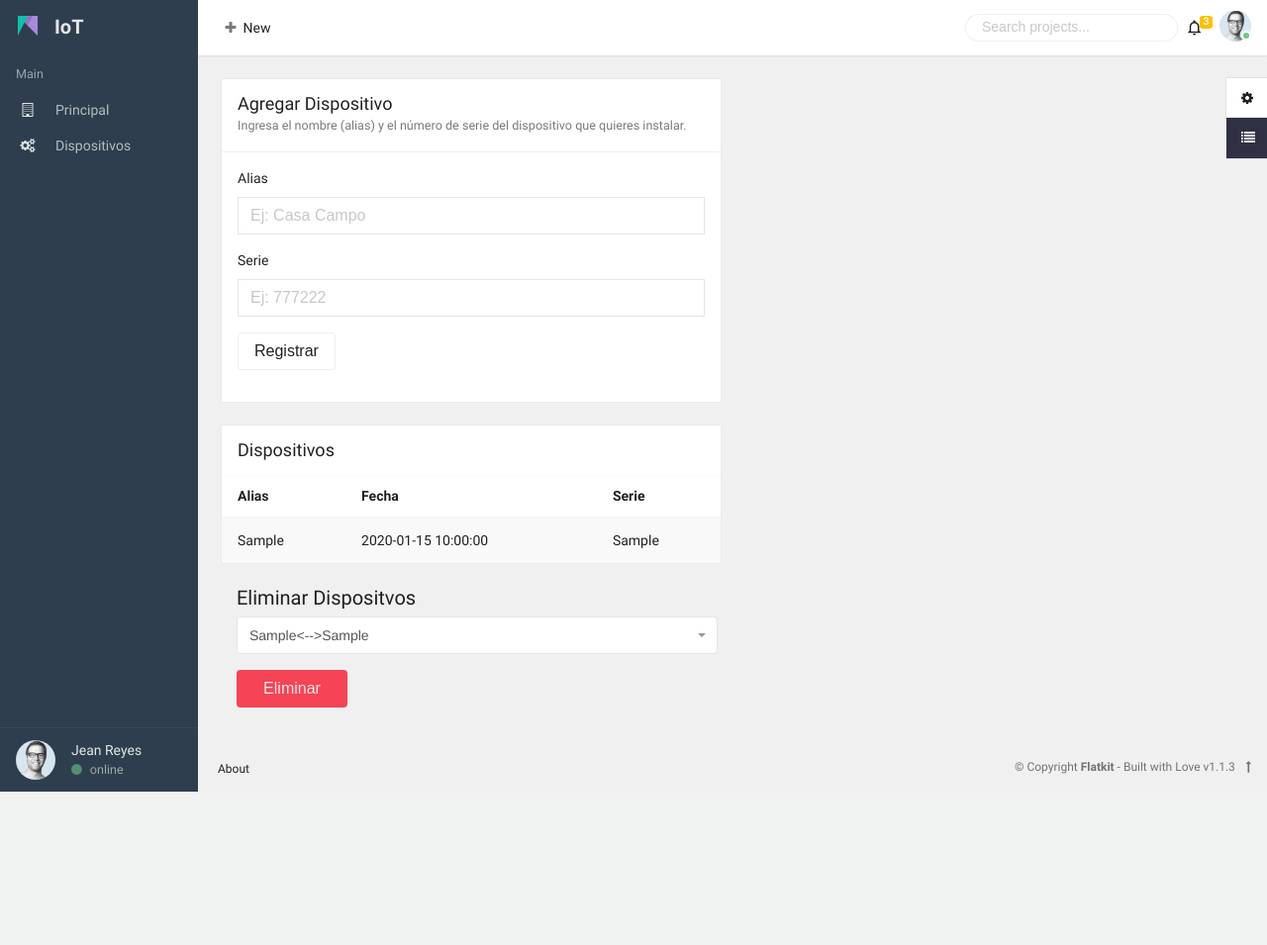
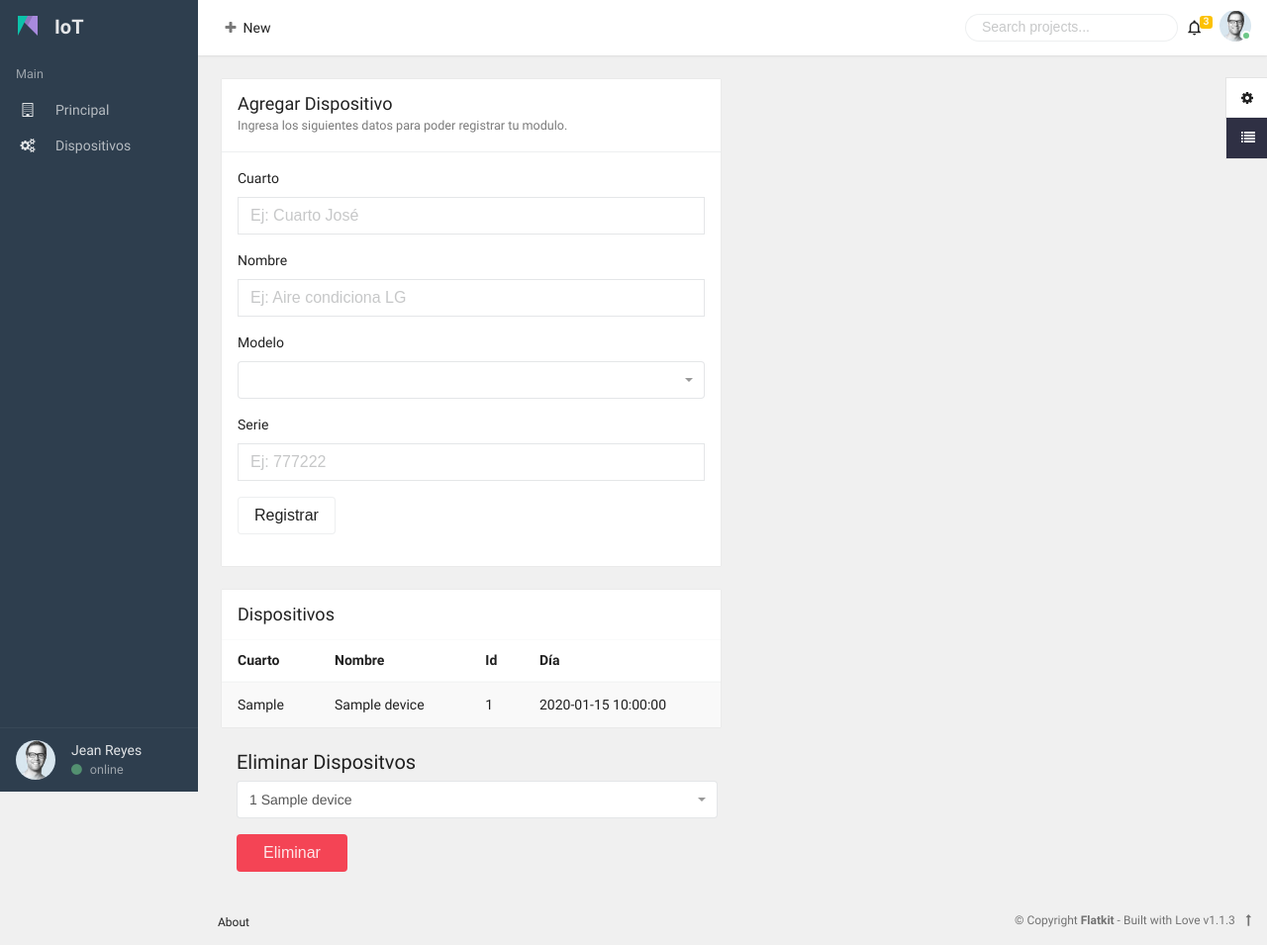
Before and after one commit to 8ar/Notas, a PHP site: page /web/8ardom.ga/public_html/devices.php in a window 1280 px wide. Shown: the whole page at 99% size. Before the commit the page ends 800 px from the top, so only its background shows below. Run offline with PHP 8.4, Linux system fonts and the light colour scheme; the visitor is signed in with stand-in values (Sample User, id 1); tables that the repository leaves empty or names only in its code hold one stand-in row (values such as "Sample post"); data that the repository does not hold is empty; some libraries are stand-ins or nearby versions.

Commit message:
Datos Devices
Se hicieron cambios a la carga de datos en la base de datos para que se pueda identificar los

```diff
--- a/web/8ardom.ga/public_html/devices.php
+++ b/web/8ardom.ga/public_html/devices.php
@@ -1,4 +1,3 @@
-
 <?php
 //PruebaGit Release
 session_start();
@@ -13,31 +12,37 @@
  define("DB_PASSWORD", "zqZLcM3LiZ");
  define("DB_DATABASE", "admin_C_DRub");
 
-$alias="";
+$model="";
 $serie="";
+$room="";
 $user_id = $_SESSION['user_id'];
 
 //momento de conectarnos a db
 $conn = mysqli_connect(DB_HOST, DB_USER, DB_PASSWORD, DB_DATABASE);
 
 if ($conn==false){
-  echo "Hubo un problema al conectarse a María DB";
+  echo "Hubo un problema al conectarse a la BD";
   die();
 }
 
 if( isset($_POST['id_to_delete']) && $_POST['id_to_delete']!="") {
   $id_to_delete = $_POST['id_to_delete'];
-  $conn->query("DELETE FROM `admin_cursoiot`.`devices` WHERE  `devices_id`=$id_to_delete");
+  $conn->query("DELETE FROM `admin_C_DRub`.`devices` WHERE  `devices_id`='".$id_to_delete."'");
 }
 
-if( isset($_POST['serie']) && isset($_POST['alias'])) {
+if( isset($_POST['serie']) && isset($_POST['mc_num']) && isset($_POST['room']) && isset($_POST['room']) ) {
 
-  $alias = strip_tags($_POST['alias']);
+  $mc_num = strip_tags($_POST['mc_num']);
   $serie = strip_tags($_POST['serie']);
-  $conn->query("INSERT INTO `devices` (`devices_alias`, `devices_serie`, `devices_user_id`) VALUES ('".$alias."', '".$serie."', '".$user_id."');");
+  $name=strip_tags($_POST['name']);
+  $id= $mc_num."-".$serie;
+  $room = strip_tags($_POST['room']);
+  $conn->query("INSERT INTO `devices` (`devices_name`, `devices_id`, `devices_user_id`,`devices_room`) VALUES ('".$name."', '".$id."', '".$user_id."','".$room."');");
 
-}
+  }
 
+$result = $conn->query("SELECT * FROM `module_catalog`");
+$models = $result->fetch_all(MYSQLI_ASSOC);
 $result = $conn->query("SELECT * FROM `devices` WHERE `devices_user_id` = '".$user_id."'");
 $devices = $result->fetch_all(MYSQLI_ASSOC);
 
@@ -225,7 +230,7 @@
                 <div class="box-header">
 
                   <h2>Agregar Dispositivo</h2>
-                  <small>Ingresa el nombre (alias) y el número de serie del dispositivo que quieres instalar.</small>
+                  <small>Ingresa los siguientes datos para poder registrar tu modulo.</small>
 
                 </div>
                 <div class="box-divider m-0"></div>
@@ -234,9 +239,28 @@
 
                   <form role="form" method="post" target="">
                     <div class="form-group">
-                      <label for="exampleInputEmail1">Alias</label>
-                      <input name="alias" type="text" class="form-control" placeholder="Ej: Casa Campo">
+                      <label for="exampleInputEmail1">Cuarto</label>
+                      <input name="room" type="text" class="form-control" placeholder="Ej: Cuarto José">
                     </div>
+
+                    <form role="form" method="post" target="">
+                      <div class="form-group">
+                        <label for="exampleInputEmail1">Nombre</label>
+                        <input name="name" type="text" class="form-control" placeholder="Ej: Aire condiciona LG">
+                      </div>
+
+
+
+                    <div class="form-group">
+                      <label for="exampleInputEmail1">Modelo</label>
+                      <select  name="mc_num" class="form-control select2" ui-jp="select2" ui-options="{theme: 'bootstrap'}">
+                        <?php foreach ($models as $model ) { ?>
+                          <option value="<?php echo $model['mc_num']?>"><?php echo $model['mc_num']." ".$model['mc_name'] ?></option>
+                        <?php } ?>
+                      </select>
+                    </div>
+
+
                     <div class="form-group">
                       <label for="exampleInputPassword1">Serie</label>
                       <input name="serie" type="texzt" class="form-control" placeholder="Ej: 777222">
@@ -262,17 +286,19 @@
                 <table class="table table-striped b-t">
                   <thead>
                     <tr>
-                      <th>Alias</th>
-                      <th>Fecha</th>
-                      <th>Serie</th>
+                      <th>Cuarto</th>
+                      <th>Nombre</th>
+                      <th>Id</th>
+                      <th>Día</th>
                     </tr>
                   </thead>
                   <tbody>
                     <?php foreach ($devices as $device) {?>
                       <tr>
-                        <td><?php echo $device['devices_alias'] ?></td>
+                        <td><?php echo $device['devices_room'] ?></td>
+                        <td><?php echo $device['devices_name'] ?></td>
+                        <td><?php echo $device['devices_id'] ?></td>
                         <td><?php echo $device['devices_date'] ?></td>
-                        <td><?php echo $device['devices_serie'] ?></td>
                       </tr>
                     <?php } ?>
                   </tbody>
@@ -288,7 +314,7 @@
               <div class="form-group">
                 <select  name="id_to_delete" class="form-control select2" ui-jp="select2" ui-options="{theme: 'bootstrap'}">
                   <?php foreach ($devices as $device ) { ?>
-                    <option value="<?php echo  $device['devices_id']?>"><?php echo $device['devices_alias']."<-->".$device['devices_serie'] ?></option>
+                    <option value="<?php echo  $device['devices_id']?>"><?php echo $device['devices_id']." ".$device['devices_name'] ?></option>
                   <?php } ?>
                 </select>
               </div>
@@ -456,24 +482,24 @@
 <script src="libs/jquery/jQuery-Storage-API/jquery.storageapi.min.js"></script>
 <script src="libs/jquery/PACE/pace.min.js"></script>
 
-<script src="html/scripts/config.lazyload.js"></script>
+<script src="assets/scripts/config.lazyload.js"></script>
 
-<script src="html/scripts/palette.js"></script>
-<script src="html/scripts/ui-load.js"></script>
-<script src="html/scripts/ui-jp.js"></script>
-<script src="html/scripts/ui-include.js"></script>
-<script src="html/scripts/ui-device.js"></script>
-<script src="html/scripts/ui-form.js"></script>
-<script src="html/scripts/ui-nav.js"></script>
-<script src="html/scripts/ui-screenfull.js"></script>
-<script src="html/scripts/ui-scroll-to.js"></script>
-<script src="html/scripts/ui-toggle-class.js"></script>
+<script src="assets/scripts/palette.js"></script>
+<script src="assets/scripts/ui-load.js"></script>
+<script src="assets/scripts/ui-jp.js"></script>
+<script src="assets/scripts/ui-include.js"></script>
+<script src="assets/scripts/ui-device.js"></script>
+<script src="assets/scripts/ui-form.js"></script>
+<script src="assets/scripts/ui-nav.js"></script>
+<script src="assets/scripts/ui-screenfull.js"></script>
+<script src="assets/scripts/ui-scroll-to.js"></script>
+<script src="assets/scripts/ui-toggle-class.js"></script>
 
-<script src="html/scripts/app.js"></script>
+<script src="assets/scripts/app.js"></script>
 
 <!-- ajax -->
 <script src="libs/jquery/jquery-pjax/jquery.pjax.js"></script>
-<script src="html/scripts/ajax.js"></script>
+<script src="assets/scripts/ajax.js"></script>
 <!-- endbuild -->
 </body>
 </html>
```
